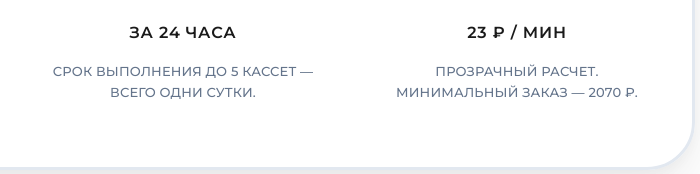
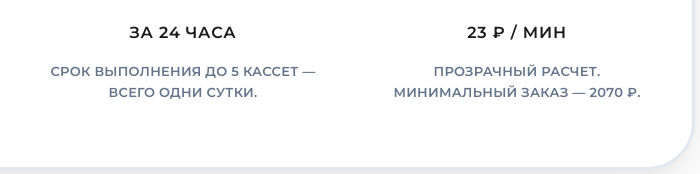
Before and after one commit to rinatzakirow-bot/siteocifrovka, a plain HTML site: page index.html in a window 1280 px wide. Shown: the part 1026-1200 px from the top of the page, 457-1157 px from the left. Drawn offline with nearby package versions, Linux system fonts and the light colour scheme.

Commit message:
Update index.html

```diff
--- a/index.html
+++ b/index.html
@@ -3,6 +3,7 @@
 <head>
     <meta charset="UTF-8">
     <meta name="viewport" content="width=device-width, initial-scale=1.0, maximum-scale=5.0">
+    <meta name="google-site-verification" content="JyFFBJMj_TwStz7_DLytP1GHHnSyWDaan2frp0JtuYI" />
     <title>Оцифровка кассет — Ринат</title>
     <script src="https://cdn.tailwindcss.com"></script>
     <link rel="stylesheet" href="https://cdnjs.cloudflare.com/ajax/libs/font-awesome/6.4.0/css/all.min.css">
@@ -338,12 +339,12 @@
                 <div class="text-center flex flex-col items-center">
                     <div class="icon-backdrop"><i class="fas fa-clock"></i></div>
                     <h3 class="text-[16px] uppercase tracking-wider font-bold mb-4">За 24 часа</h3>
-                    <p class="text-slate-500 uppercase text-[13px] font-medium leading-relaxed mobile-larger-text">Срок выполнения до 5 кассет — всего одни сутки.</p>
+                    <p class="text-slate-500 uppercase text-[13px] font-bold leading-relaxed mobile-larger-text">Срок выполнения до 5 кассет — всего одни сутки.</p>
                 </div>
                 <div class="text-center flex flex-col items-center">
                     <div class="icon-backdrop"><i class="fas fa-ruble-sign"></i></div>
                     <h3 class="text-[16px] uppercase tracking-wider font-bold mb-4">23 ₽ / мин</h3>
-                    <p class="text-slate-500 uppercase text-[13px] font-medium leading-relaxed mobile-larger-text">Прозрачный расчет. Минимальный заказ — 2070 ₽.</p>
+                    <p class="text-slate-500 uppercase text-[13px] font-bold leading-relaxed mobile-larger-text">Прозрачный расчет. Минимальный заказ — 2070 ₽.</p>
                 </div>
             </div>
         </div>
```
